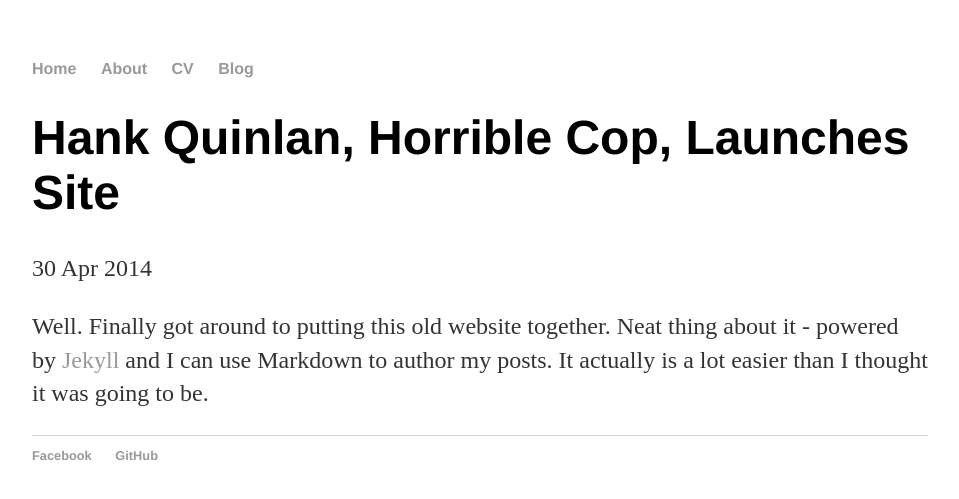
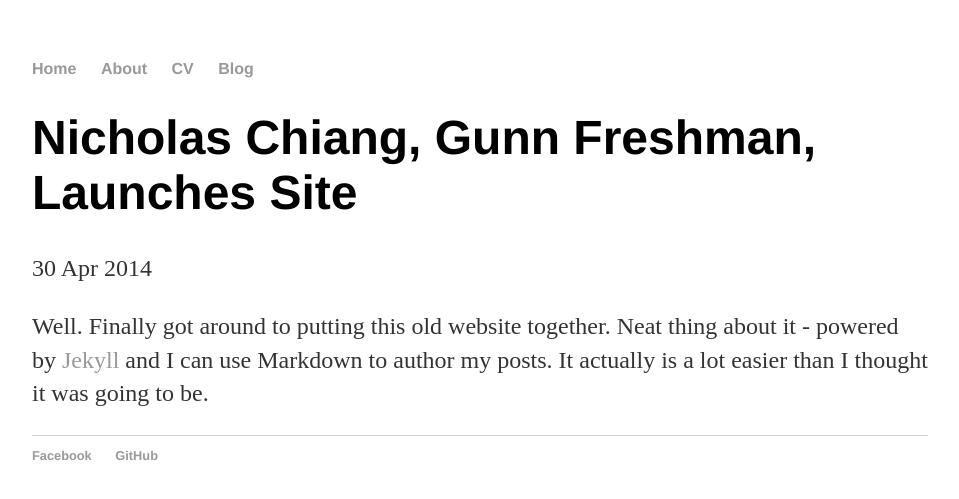
Before and after one commit to nicholaschiang/nicholaschiang.github.io, a Jekyll site: the page built from _posts/2014-04-30-hank-quinlan-site-launched.md, in a window 1280 px wide. Shown: the top 499 px of the page, without its empty margins (160-1119 px from the left). Built offline with Jekyll 4.4.1, drawn with Linux system fonts in a browser that asks for light colours.

Commit message:
Customized initial blog post

```diff
--- a/_posts/2014-04-30-hank-quinlan-site-launched.md
+++ b/_posts/2014-04-30-hank-quinlan-site-launched.md
@@ -1,6 +1,6 @@
 ---
 layout: post
-title: "Hank Quinlan, Horrible Cop, Launches Site"
+title: "Nicholas Chiang, Gunn Freshman, Launches Site"
 date: 2014-04-30
 ---
 
```
